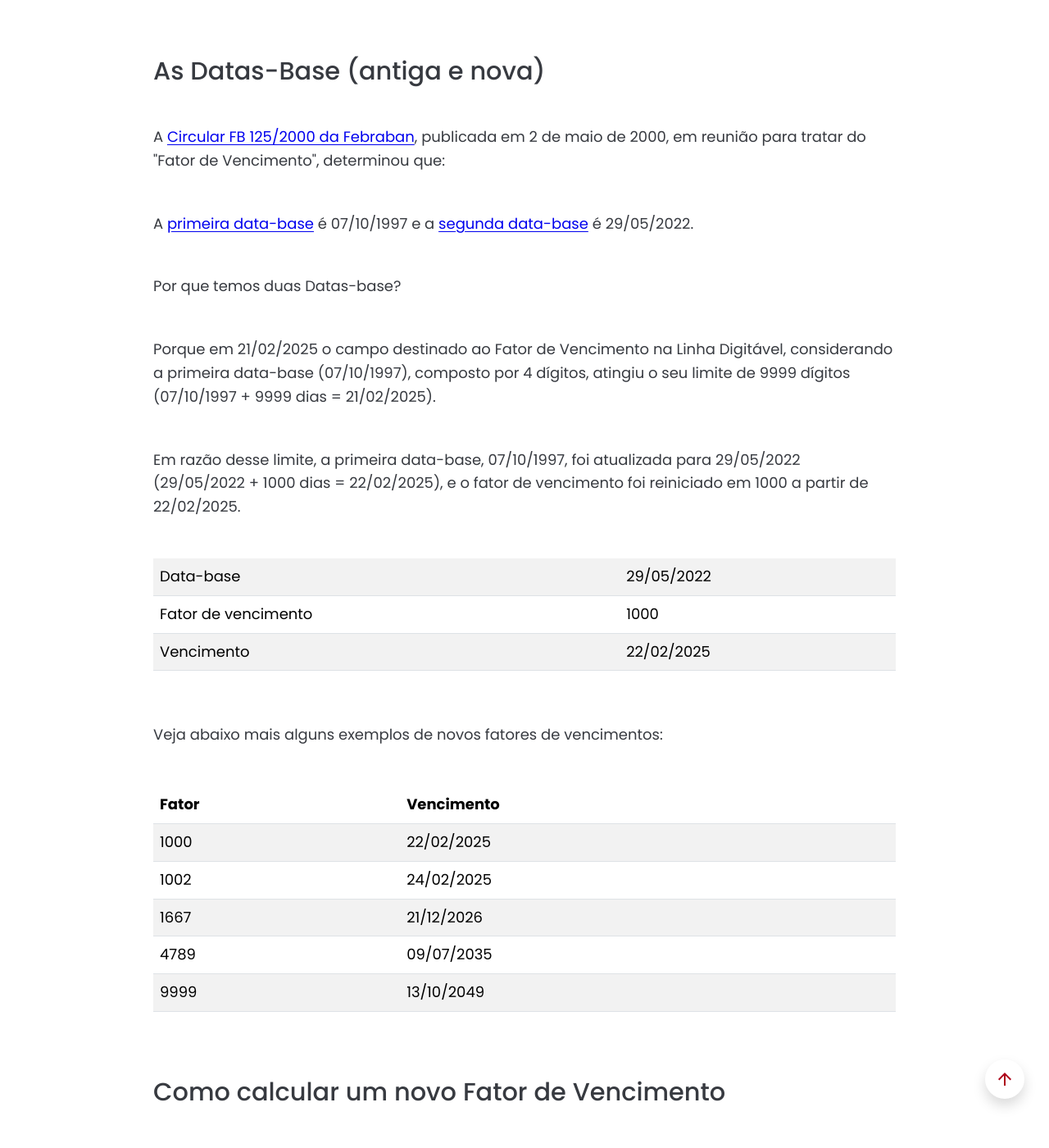
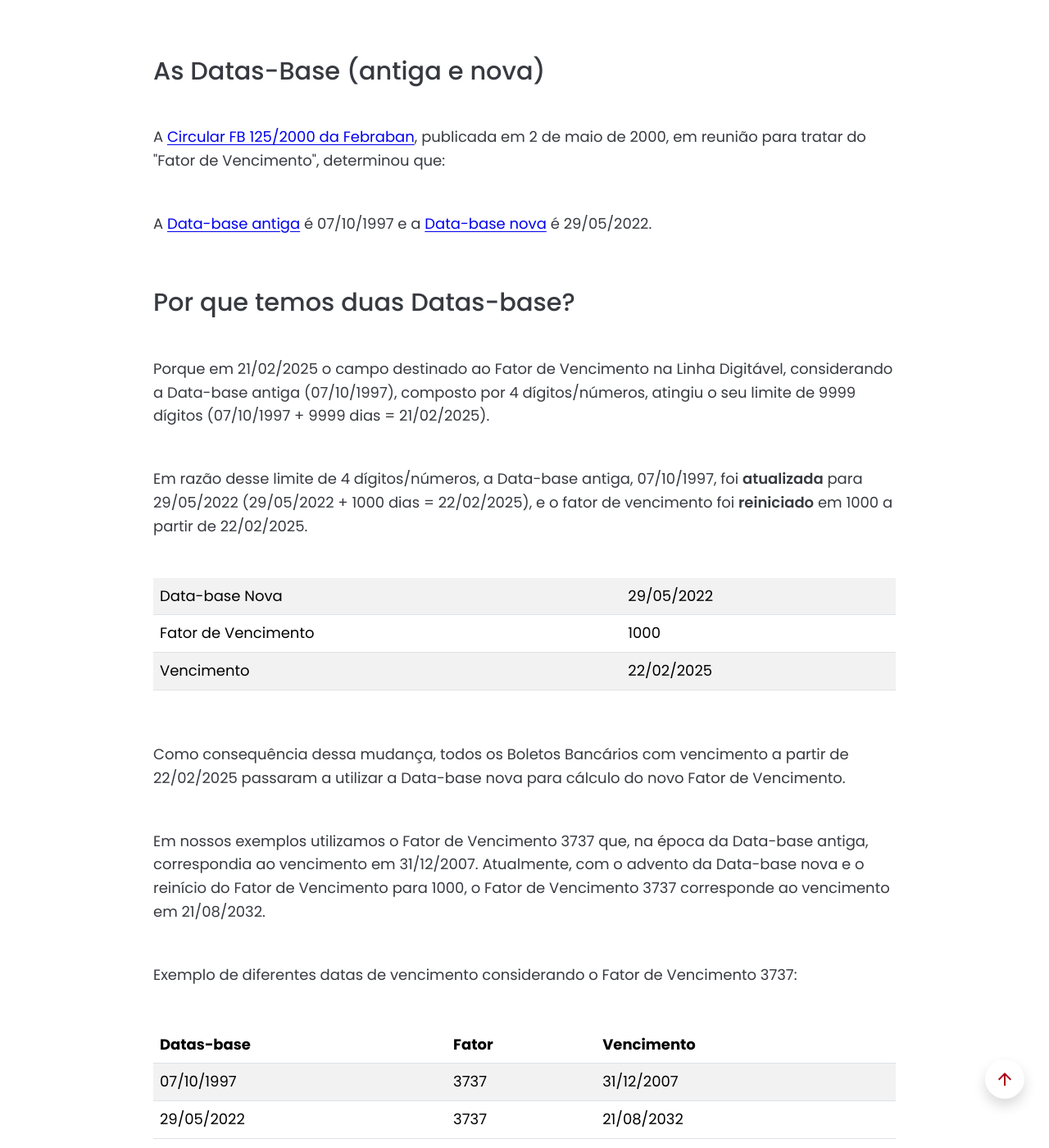
Before and after one commit to Sergio-Damm/boletobancario, a Jekyll site: the page built from pages/vencimento/index.html, in a window 1280 px wide and 1400 px high, scrolled down 1911 px. Shown: the whole window at 82% size. Built offline with Jekyll 4.4.1, drawn with Linux system fonts in a browser that asks for light colours; some of the changed text lies outside the part shown.

Commit message:
text revision index vencimento e valor

```diff
--- a/pages/vencimento/index.html
+++ b/pages/vencimento/index.html
@@ -11,7 +11,7 @@
 			<h1 class="h1-title-content">A Data de Vencimento e o Valor do Boleto Bancário</h1>
 		</div>
 		<div class="col-12 col-md-10 mx-auto">
-			<p class="h1-subtitle-content">Na Linha Digitável, a data de vencimento do Boleto Bancário é representada por 4 dígitos/números (o fator de vencimento), e não no formato padrão DD/MM/AAAA (dia, mês e ano). Já o valor de um Boleto Bancário corresponde aos últimos 10 dígitos da Linha Digitável</p>
+			<p class="h1-subtitle-content">Na Linha Digitável, a data de vencimento do Boleto Bancário é representada por 4 dígitos/números, conhecidos como Fator de Vencimento, e não pelo formato padrão DD/MM/AAAA (dia, mês e ano). Já o valor de um Boleto Bancário corresponde aos últimos 10 dígitos da Linha Digitável</p>
 		</div>
 	</div>
 </section>
@@ -91,7 +91,7 @@
         <div class="col-12 col-md-10 mx-auto">
       		<div class="mb-5">
 				<h2 class="h2-title-content mb-5">A Data de Vencimento</h2>
-					<p class="mb-5">No Boleto Bancário, na Linha Digitável, a Data de Vencimento é substituída pelo Fator de Vencimento.</p>
+					<p class="mb-5">No Boleto Bancário, na Linha Digitável, a Data de Vencimento (31/12/2007) é substituída pelo Fator de Vencimento de 4 dígitos/números (3737).</p>
 
 					<div class="mb-5 text-center">
 						<img
@@ -101,10 +101,10 @@
 						>
 					</div>
 
-					<p class="mb-5">Como se vê na imagem acima, o campo "Fator de Vencimento" é composto por 4 dígitos que ficam à esquerda do campo "Valor".</p>
+					<p class="mb-5">Como se vê na imagem acima, o campo "Fator de Vencimento" é composto por 4 dígitos/números que ficam à esquerda do campo "Valor".</p>
 					<p class="mb-5">Em um Boleto Bancário com um Fator de Vencimento 3737 a Data de Vencimento é 31/12/2007.</p>
 					<p class="mb-5">Exemplo de linha digitável com vencimento em 31/12/2007:</p>
-					<p class="mb-5 text-break">00190.50095.40144.816069.06809.350314.3.<span class="fw-semibold text-cerise">3737</span>.0000000100</p>
+					<p class="mb-5 text-break fw-semibold">00190.50095.40144.816069.06809.350314.3.<span class="fw-semibold text-cerise">3737</span>.0000000100</p>
 
 			</div>
 		</div>
@@ -116,17 +116,17 @@
         <div class="col-12 col-md-10 mx-auto">
       		<div class="mb-5">
 				<h2 class="h2-title-content mb-5">O Fator de Vencimento</h2>
-					<p class="mb-5">O Fator de Vencimento é o número de dias corridos entre a "Data Base" e a "Data de Vencimento" e prevalece sobre a informação contida no campo "Data de Vencimento" do Boleto Bancário.</p>
+					<p class="mb-5">O Fator de Vencimento é o número de dias corridos desde a "Data Base" até a "Data de Vencimento".</p>
 
 						<div class="table-responsive mb-5">
   							<table class="table table-striped">
 								<tbody>
 									<tr>
-										<td class="text-nowrap">Data-base</td>
+										<td class="text-nowrap">Data-base Antiga</td>
 										<td>07/10/1997</td>
 									</tr>
 									<tr>
-										<td class="text-nowrap">Fator de vencimento</td>
+										<td class="text-nowrap">Fator de Vencimento</td>
 										<td>3737</td>
 									</tr>
 									<tr>
@@ -150,28 +150,68 @@
 
 					<p class="mb-5">A <a class="link-externo" href="https://bancomercantil.com.br/Empresas/Cobranca/Documentos%20Compartilhados/CobrancaCodigoBarrasFatorVencimento.pdf" title="Link para o site do Banco Mercantil" target="_blank" rel="noopener noreferrer">Circular FB 125/2000 da Febraban</a>, publicada em 2 de maio de 2000, em reunião para tratar do "Fator de Vencimento", determinou que:</p>
 
-					<p class="mb-5">A <a class="link-externo" href="https://www.caixa.gov.br/Downloads/cobranca-caixa/ESP_COD_BARRAS_SIGCB_COBRANCA_CAIXA.pdf" title="Link para o site da Caixa - CEF" target="_blank" rel="noopener noreferrer">primeira data-base</a> é 07/10/1997 e a <a class="link-externo" href="https://www.banpara.b.br/PortalImagens/2tdgh54u/manual-de-procedimento-de-impressao-de-boletos-por-terceiros-cobranca-banpara-v1-2.pdf?mode=pad&rnd=133740022625430000" title="Link para o site do Banco Banpará" target="_blank" rel="noopener noreferrer">segunda data-base</a> é 29/05/2022.</p>
+					<p class="mb-5">A <a class="link-externo" href="https://www.caixa.gov.br/Downloads/cobranca-caixa/ESP_COD_BARRAS_SIGCB_COBRANCA_CAIXA.pdf" title="Link para o site da Caixa - CEF" target="_blank" rel="noopener noreferrer">Data-base antiga</a> é 07/10/1997 e a <a class="link-externo" href="https://www.banpara.b.br/PortalImagens/2tdgh54u/manual-de-procedimento-de-impressao-de-boletos-por-terceiros-cobranca-banpara-v1-2.pdf?mode=pad&rnd=133740022625430000" title="Link para o site do Banco Banpará" target="_blank" rel="noopener noreferrer">Data-base nova</a> é 29/05/2022.</p>
 
-					<p class="mb-5">Por que temos duas Datas-base?</p>
+			</div>
+		</div>
+	</div>
+</section>
+<!-- ============================================================================================= -->
+<section class="container my-3">
+	<div class="row">
+        <div class="col-12 col-md-10 mx-auto">
+      		<div class="mb-5">
 
-					<p class="mb-5">Porque em 21/02/2025 o campo destinado ao Fator de Vencimento na Linha Digitável, considerando a primeira data-base (07/10/1997), composto por 4 dígitos, atingiu o seu limite de 9999 dígitos (07/10/1997 + 9999 dias = 21/02/2025).</p>
+				<h2 class="h2-title-content mb-5">Por que temos duas Datas-base?</h2>
 
-					<p class="mb-5">Em razão desse limite, a primeira data-base, 07/10/1997, foi atualizada para 29/05/2022 (29/05/2022 + 1000 dias = 22/02/2025), e o fator de vencimento foi reiniciado em 1000 a partir de 22/02/2025.</p>
+					<p class="mb-5">Porque em 21/02/2025 o campo destinado ao Fator de Vencimento na Linha Digitável, considerando a Data-base antiga (07/10/1997), composto por 4 dígitos/números, atingiu o seu limite de 9999 dígitos (07/10/1997 + 9999 dias = 21/02/2025).</p>
+
+					<p class="mb-5">Em razão desse limite de 4 dígitos/números, a Data-base antiga, 07/10/1997, foi <span class="fw-semibold">atualizada</span> para 29/05/2022 (29/05/2022 + 1000 dias = 22/02/2025), e o fator de vencimento foi <span class="fw-semibold">reiniciado</span> em 1000 a partir de 22/02/2025.</p>
 
 						<div class="table-responsive mb-5">
   							<table class="table table-striped">
 								<tbody>
 									<tr>
-										<td class="text-nowrap">Data-base</td>
+										<td class="text-nowrap">Data-base Nova</td>
 										<td>29/05/2022</td>
 									</tr>
 									<tr>
-										<td class="text-nowrap">Fator de vencimento</td>
+										<td class="text-nowrap">Fator de Vencimento</td>
 										<td>1000</td>
 									</tr>
           			            				<tr>
 											<td class="text-nowrap">Vencimento</td>
 											<td>22/02/2025</td>
+									</tr>
+								</tbody>
+							</table>
+						</div>
+
+					<p class="mb-5">Como consequência dessa mudança, todos os Boletos Bancários com vencimento a partir de 22/02/2025 passaram a utilizar a Data-base nova para cálculo do novo Fator de Vencimento.</p>
+
+					<p class="mb-5">Em nossos exemplos utilizamos o Fator de Vencimento 3737 que, na época da Data-base antiga, correspondia ao vencimento em 31/12/2007. Atualmente, com o advento da Data-base nova e o reinício do Fator de Vencimento para 1000, o Fator de Vencimento 3737 corresponde ao vencimento em 21/08/2032.</p>
+
+					<p class="mb-5">Exemplo de diferentes datas de vencimento considerando o Fator de Vencimento 3737:</p>
+
+						<div class="table-responsive mb-5">
+  							<table class="table table-striped">
+								<thead>
+									<tr>
+										<th class="text-nowrap">Datas-base</th>
+										<th>Fator</th>
+										<th>Vencimento</th>
+									</tr>
+								</thead>
+								<tbody>
+									<tr>
+										<td class="text-nowrap">07/10/1997</td>
+										<td>3737</td>
+                                        <td>31/12/2007</td>
+									</tr>
+									<tr>
+										<td class="text-nowrap">29/05/2022</td>
+										<td>3737</td>
+										<td>21/08/2032</td>
 									</tr>
 								</tbody>
 							</table>
@@ -225,14 +265,14 @@
 					<p class="mb-5">Considerando a nova regra, a partir de 22/02/2025, para calcular um novo Fator de Vencimento é necessário observar o seguinte:</p>
 
 					<ul class="mb-5">
-						<li class="mb-3">A Data-base (29/5/2022)</li>
+						<li class="mb-3">A Data-base nova (29/5/2022)</li>
                   		<li class="mb-3">A Data de Vencimento desejada do Boleto Bancário</li>
 						<li class="mb-3">O Fator de Vencimento</li>
 					</ul>
 
-					<p class="mb-5">Considerando que a data-base atual é 29/05/2022, o Fator de Vencimento é o resultado da subtração entre a Data de Vencimento desejada e a data-base.</p>
+					<p class="mb-5">Considerando que a Data-base nova é 29/05/2022, o Fator de Vencimento é o resultado da subtração entre a Data de Vencimento desejada e a Data-base nova.</p>
 
-					<p class="mb-5">A fórmula é: Data de Vencimento desejada - Data-base = Fator de Vencimento.</p>
+					<p class="mb-5">A fórmula é: Data de Vencimento desejada - Data-base nova = Fator de Vencimento.</p>
 
 						<div class="table-responsive mb-5">
   							<table class="table table-striped">
@@ -242,7 +282,7 @@
 										<td>31/12/2026</td>
 									</tr>
 									<tr>
-										<td class="text-nowrap">Data-base</td>
+										<td class="text-nowrap">Data-base nova</td>
 										<td>29/05/2022</td>
 									</tr>
   			                    	<tr>
@@ -277,7 +317,30 @@
 
 					<p class="mb-5">Por exemplo, se um Boleto Bancário é de R$ 1,00 o número que deve constar no campo "valor" é: 100.</p>
 					<p class="mb-5">Exemplo de linha digitável com valor R$ 1,00:</p>
-					<p class="mb-5 text-break">00190.50095.40144.816069.06809.350314.3.3737.<span class="fw-semibold text-cerise">0000000100</span></p>
+					<p class="mb-5 text-break fw-semibold">00190.50095.40144.816069.06809.350314.3.3737.<span class="fw-semibold text-cerise">0000000100</span></p>
+
+			</div>
+		</div>
+	</div>
+</section>
+<!-- ============================================================================================= -->
+<section class="container my-3">
+	<div class="row">
+        <div class="col-12 col-md-10 mx-auto">
+      		<div class="mb-5">
+				<h2 class="h2-title-content mb-5">Curiosidades sobre o Boleto Bancário</h2>
+
+					<p class="mb-5">Apesar de ter uma natureza jurídica um pouco diferente, a Duplicata pode ser considerada a antecessora do Boleto Bancário. A Duplicata foi criada pela <a class="link-externo" href="https://www.planalto.gov.br/ccivil_03/leis/l5474.htm" title="Link para o site planalto.gov.br" target="_blank" rel="noopener noreferrer">Lei nº 5.474 de 18 de julho de 1968</a>, do Governo Federal Brasileiro.</p>
+
+					<p class="mb-5">O Código de Barras do Boleto Bancário foi criado pela <a class="link-externo" href="https://normativos.bcb.gov.br/Lists/Normativos/Attachments/43524/C_Circ_2414_v5_L.pdf" title="Link para o site planalto.gov.br" target="_blank" rel="noopener noreferrer">Carta Circular n° 2.414 de 7 de outubro de 1993</a>, do Banco Central do Brasil.</p>
+
+					<p class="mb-5">A Linha Digitável do Boleto Bancário foi criada pela <a class="link-externo" href="https://www.bcb.gov.br/pre/normativos/c_circ/1995/pdf/c_circ_2531_v2_l.pdf" title="Link para o site planalto.gov.br" target="_blank" rel="noopener noreferrer">Carta Circular nº 2.531 de 24 de fevereiro de 1995</a>, do Banco Central do Brasil.</p>
+
+					<p class="mb-5">O Fator de Vencimento do Boleto Bancário foi criado pela <a class="link-externo" href="https://www.bcb.gov.br/pre/normativos/c_circ/2000/pdf/c_circ_2926_v1_O.pdf" title="Link para o site planalto.gov.br" target="_blank" rel="noopener noreferrer">Carta Circular n° 2.926 de 24 de julho de 2000</a>, do Banco Central do Brasil.</p>
+
+					<p class="mb-5">Atualmente, o pagamento através de Boleto Bancário é disciplinado pela <a class="link-externo" href="https://www.bcb.gov.br/estabilidadefinanceira/exibenormativo?tipo=Resolu%C3%A7%C3%A3o%20BCB&numero=443" title="Link para o site do Banco Central do Brasil" target="_blank" rel="noopener noreferrer">Resolução BCB n° 443 de 12 de dezembro de 2024</a>, do Banco Central do Brasil.</p>
+
+					<p class="mb-5">Mais informações sobre o Boleto Bancário estão disponíveis no sites do <a class="link-externo" href="https://www.bcb.gov.br/meubc/faqs/s/boleto" title="Link para o site do Banco Central do Brasil" target="_blank" rel="noopener noreferrer">Banco Central do Brasil</a> e da  <a class="link-externo" href="https://portal.febraban.org.br/pagina/3150/1094/pt-br/servicos-novo-plataforma-boletos" title="Link para o site da FEBRABAN" target="_blank" rel="noopener noreferrer">FEBRABAN - Federação Brasileira de Bancos</a>.</p>
 
 			</div>
 		</div>
```
Also changed, not shown: pages/linha-digitavel/index.html (+16 -13 lines), 2 other files.
